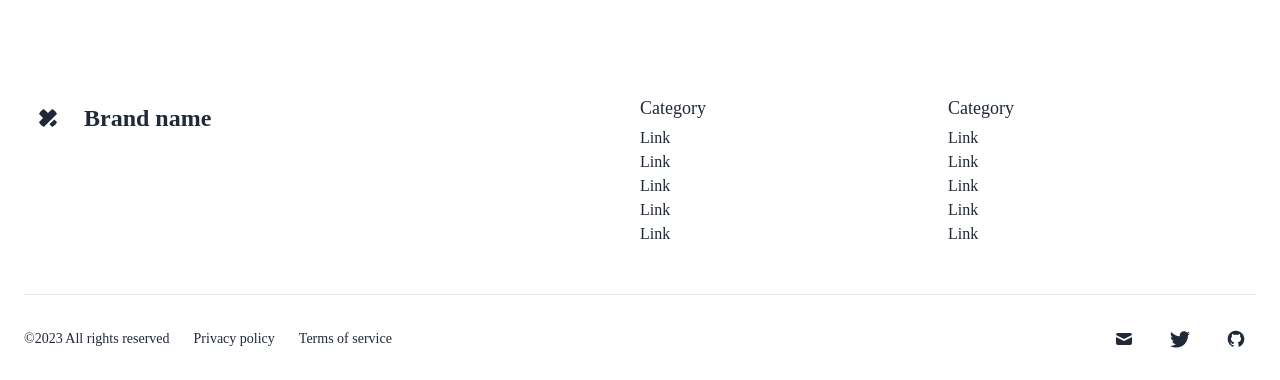
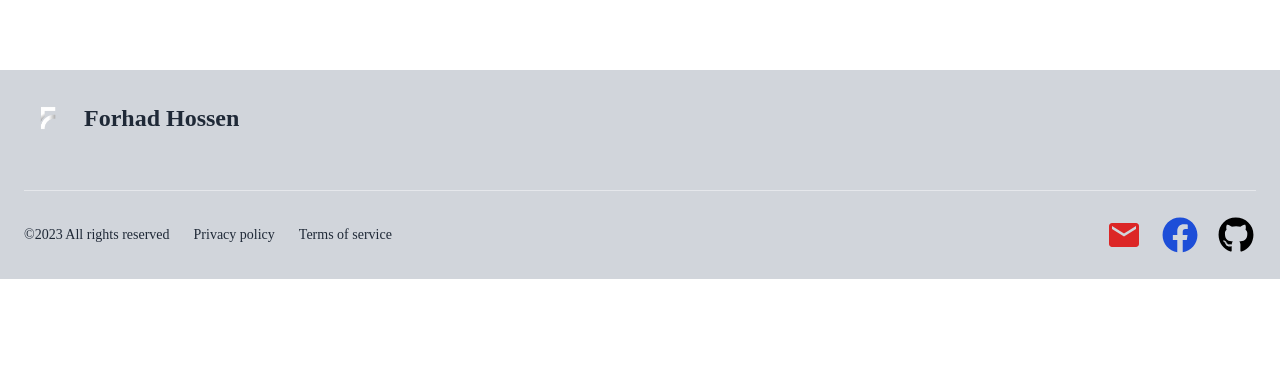
Before and after one commit to forhadhossen1/my-protfolio, a React (Vite) app: page / in a window 1280 px wide. Shown: the part 3357-3737 px from the top of the page. After the commit the page ends 3636 px from the top, so only its background shows below. Built offline with nearby package versions, Linux system fonts and the light colour scheme; a web font is replaced by a local one.

Commit message:
added footer section

```diff
--- a/src/Components/Footer.jsx
+++ b/src/Components/Footer.jsx
@@ -1,60 +1,21 @@
-
+import logo from '../assets/favF.png';
+import { FaFacebook, FaGithub } from "react-icons/fa";
+import { MdEmail } from "react-icons/md";
 const Footer = () => {
     return (
         <div>
-            <footer className="py-6 dark:bg-gray-800 dark:text-gray-50">
+            <footer className="py-6 bg-gray-300 dark:bg-gray-800 dark:text-gray-50">
                 <div className="container px-6 mx-auto space-y-6 divide-y dark:divide-gray-400 md:space-y-12 divide-opacity-50">
                     <div className="grid grid-cols-12">
                         <div className="pb-6 col-span-full md:pb-0 md:col-span-6">
                             <a rel="noopener noreferrer" href="#" className="flex justify-center space-x-3 md:justify-start">
                                 <div className="flex items-center justify-center w-12 h-12 rounded-full dark:bg-violet-400">
-                                    <svg xmlns="http://www.w3.org/2000/svg" viewBox="0 0 32 32" fill="currentColor" className="flex-shrink-0 w-5 h-5 rounded-full dark:text-gray-900">
-                                        <path d="M18.266 26.068l7.839-7.854 4.469 4.479c1.859 1.859 1.859 4.875 0 6.734l-1.104 1.104c-1.859 1.865-4.875 1.865-6.734 0zM30.563 2.531l-1.109-1.104c-1.859-1.859-4.875-1.859-6.734 0l-6.719 6.734-6.734-6.734c-1.859-1.859-4.875-1.859-6.734 0l-1.104 1.104c-1.859 1.859-1.859 4.875 0 6.734l6.734 6.734-6.734 6.734c-1.859 1.859-1.859 4.875 0 6.734l1.104 1.104c1.859 1.859 4.875 1.859 6.734 0l21.307-21.307c1.859-1.859 1.859-4.875 0-6.734z"></path>
-                                    </svg>
+                                    <img src={logo} alt="" />
                                 </div>
-                                <span className="self-center text-2xl font-semibold">Brand name</span>
+                                <span className="self-center text-2xl font-semibold">Forhad Hossen</span>
                             </a>
                         </div>
-                        <div className="col-span-6 text-center md:text-left md:col-span-3">
-                            <p className="pb-1 text-lg font-medium">Category</p>
-                            <ul>
-                                <li>
-                                    <a rel="noopener noreferrer" href="#" className="hover:dark:text-violet-400">Link</a>
-                                </li>
-                                <li>
-                                    <a rel="noopener noreferrer" href="#" className="hover:dark:text-violet-400">Link</a>
-                                </li>
-                                <li>
-                                    <a rel="noopener noreferrer" href="#" className="hover:dark:text-violet-400">Link</a>
-                                </li>
-                                <li>
-                                    <a rel="noopener noreferrer" href="#" className="hover:dark:text-violet-400">Link</a>
-                                </li>
-                                <li>
-                                    <a rel="noopener noreferrer" href="#" className="hover:dark:text-violet-400">Link</a>
-                                </li>
-                            </ul>
-                        </div>
-                        <div className="col-span-6 text-center md:text-left md:col-span-3">
-                            <p className="pb-1 text-lg font-medium">Category</p>
-                            <ul>
-                                <li>
-                                    <a rel="noopener noreferrer" href="#" className="hover:dark:text-violet-400">Link</a>
-                                </li>
-                                <li>
-                                    <a rel="noopener noreferrer" href="#" className="hover:dark:text-violet-400">Link</a>
-                                </li>
-                                <li>
-                                    <a rel="noopener noreferrer" href="#" className="hover:dark:text-violet-400">Link</a>
-                                </li>
-                                <li>
-                                    <a rel="noopener noreferrer" href="#" className="hover:dark:text-violet-400">Link</a>
-                                </li>
-                                <li>
-                                    <a rel="noopener noreferrer" href="#" className="hover:dark:text-violet-400">Link</a>
-                                </li>
-                            </ul>
-                        </div>
+
                     </div>
                     <div className="grid justify-center pt-6 lg:justify-between">
                         <div className="flex flex-col self-center text-sm text-center md:block lg:col-start-1 md:space-x-6">
@@ -67,21 +28,15 @@ const Footer = () => {
                             </a>
                         </div>
                         <div className="flex justify-center pt-4 space-x-4 lg:pt-0 lg:col-end-13">
-                            <a rel="noopener noreferrer" href="#" title="Email" className="flex items-center justify-center w-10 h-10 rounded-full dark:bg-violet-400 dark:text-gray-900">
-                                <svg xmlns="http://www.w3.org/2000/svg" viewBox="0 0 20 20" fill="currentColor" className="w-5 h-5">
-                                    <path d="M2.003 5.884L10 9.882l7.997-3.998A2 2 0 0016 4H4a2 2 0 00-1.997 1.884z"></path>
-                                    <path d="M18 8.118l-8 4-8-4V14a2 2 0 002 2h12a2 2 0 002-2V8.118z"></path>
-                                </svg>
+                            <a href="mailto:mr.forhad1030@gmail.com" title="Email" className="flex items-center justify-center w-10 h-10 rounded-full dark:bg-violet-400 dark:text-gray-900">
+                                <MdEmail className='text-4xl text-red-600'/>
+
                             </a>
-                            <a rel="noopener noreferrer" href="#" title="Twitter" className="flex items-center justify-center w-10 h-10 rounded-full dark:bg-violet-400 dark:text-gray-900">
-                                <svg xmlns="http://www.w3.org/2000/svg" viewBox="0 0 50 50" fill="currentColor" className="w-5 h-5">
-                                    <path d="M 50.0625 10.4375 C 48.214844 11.257813 46.234375 11.808594 44.152344 12.058594 C 46.277344 10.785156 47.910156 8.769531 48.675781 6.371094 C 46.691406 7.546875 44.484375 8.402344 42.144531 8.863281 C 40.269531 6.863281 37.597656 5.617188 34.640625 5.617188 C 28.960938 5.617188 24.355469 10.21875 24.355469 15.898438 C 24.355469 16.703125 24.449219 17.488281 24.625 18.242188 C 16.078125 17.8125 8.503906 13.71875 3.429688 7.496094 C 2.542969 9.019531 2.039063 10.785156 2.039063 12.667969 C 2.039063 16.234375 3.851563 19.382813 6.613281 21.230469 C 4.925781 21.175781 3.339844 20.710938 1.953125 19.941406 C 1.953125 19.984375 1.953125 20.027344 1.953125 20.070313 C 1.953125 25.054688 5.5 29.207031 10.199219 30.15625 C 9.339844 30.390625 8.429688 30.515625 7.492188 30.515625 C 6.828125 30.515625 6.183594 30.453125 5.554688 30.328125 C 6.867188 34.410156 10.664063 37.390625 15.160156 37.472656 C 11.644531 40.230469 7.210938 41.871094 2.390625 41.871094 C 1.558594 41.871094 0.742188 41.824219 -0.0585938 41.726563 C 4.488281 44.648438 9.894531 46.347656 15.703125 46.347656 C 34.617188 46.347656 44.960938 30.679688 44.960938 17.09375 C 44.960938 16.648438 44.949219 16.199219 44.933594 15.761719 C 46.941406 14.3125 48.683594 12.5 50.0625 10.4375 Z"></path>
-                                </svg>
+                            <a href="https://www.facebook.com/profile.php?id=100085288886971" title="facebook" className="flex items-center justify-center w-10 h-10 rounded-full dark:bg-violet-400 dark:text-gray-900">
+                                <FaFacebook className='text-4xl text-blue-700'></FaFacebook>
                             </a>
-                            <a rel="noopener noreferrer" href="#" title="GitHub" className="flex items-center justify-center w-10 h-10 rounded-full dark:bg-violet-400 dark:text-gray-900">
-                                <svg xmlns="http://www.w3.org/2000/svg" fill="currentColor" viewBox="0 0 24 24" className="w-5 h-5">
-                                    <path d="M10.9,2.1c-4.6,0.5-8.3,4.2-8.8,8.7c-0.5,4.7,2.2,8.9,6.3,10.5C8.7,21.4,9,21.2,9,20.8v-1.6c0,0-0.4,0.1-0.9,0.1 c-1.4,0-2-1.2-2.1-1.9c-0.1-0.4-0.3-0.7-0.6-1C5.1,16.3,5,16.3,5,16.2C5,16,5.3,16,5.4,16c0.6,0,1.1,0.7,1.3,1c0.5,0.8,1.1,1,1.4,1 c0.4,0,0.7-0.1,0.9-0.2c0.1-0.7,0.4-1.4,1-1.8c-2.3-0.5-4-1.8-4-4c0-1.1,0.5-2.2,1.2-3C7.1,8.8,7,8.3,7,7.6C7,7.2,7,6.6,7.3,6 c0,0,1.4,0,2.8,1.3C10.6,7.1,11.3,7,12,7s1.4,0.1,2,0.3C15.3,6,16.8,6,16.8,6C17,6.6,17,7.2,17,7.6c0,0.8-0.1,1.2-0.2,1.4 c0.7,0.8,1.2,1.8,1.2,3c0,2.2-1.7,3.5-4,4c0.6,0.5,1,1.4,1,2.3v2.6c0,0.3,0.3,0.6,0.7,0.5c3.7-1.5,6.3-5.1,6.3-9.3 C22,6.1,16.9,1.4,10.9,2.1z"></path>
-                                </svg>
+                            <a href="https://github.com/forhadhossen1" title="GitHub" className="flex items-center justify-center w-10 h-10 rounded-full dark:bg-violet-400 dark:text-gray-900">
+                                <FaGithub className='text-4xl text-black'/>
                             </a>
                         </div>
                     </div>
```
